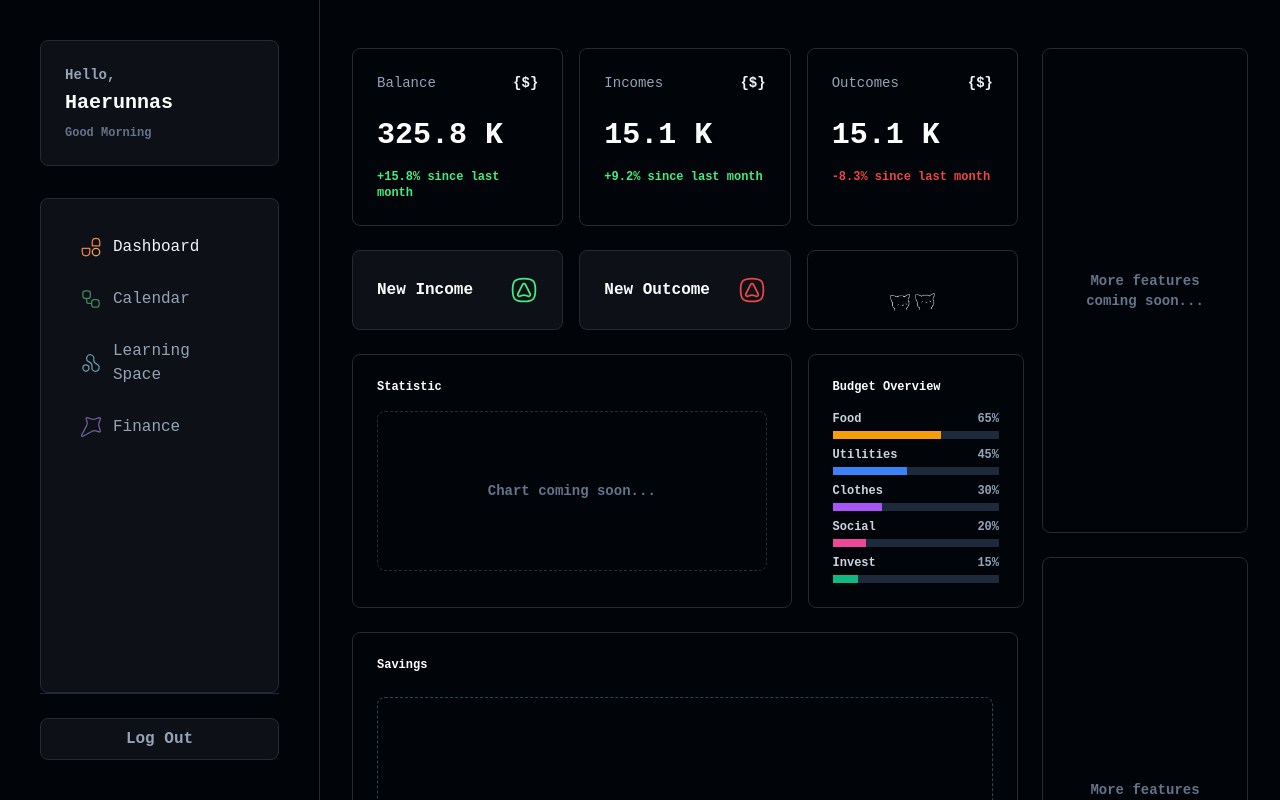
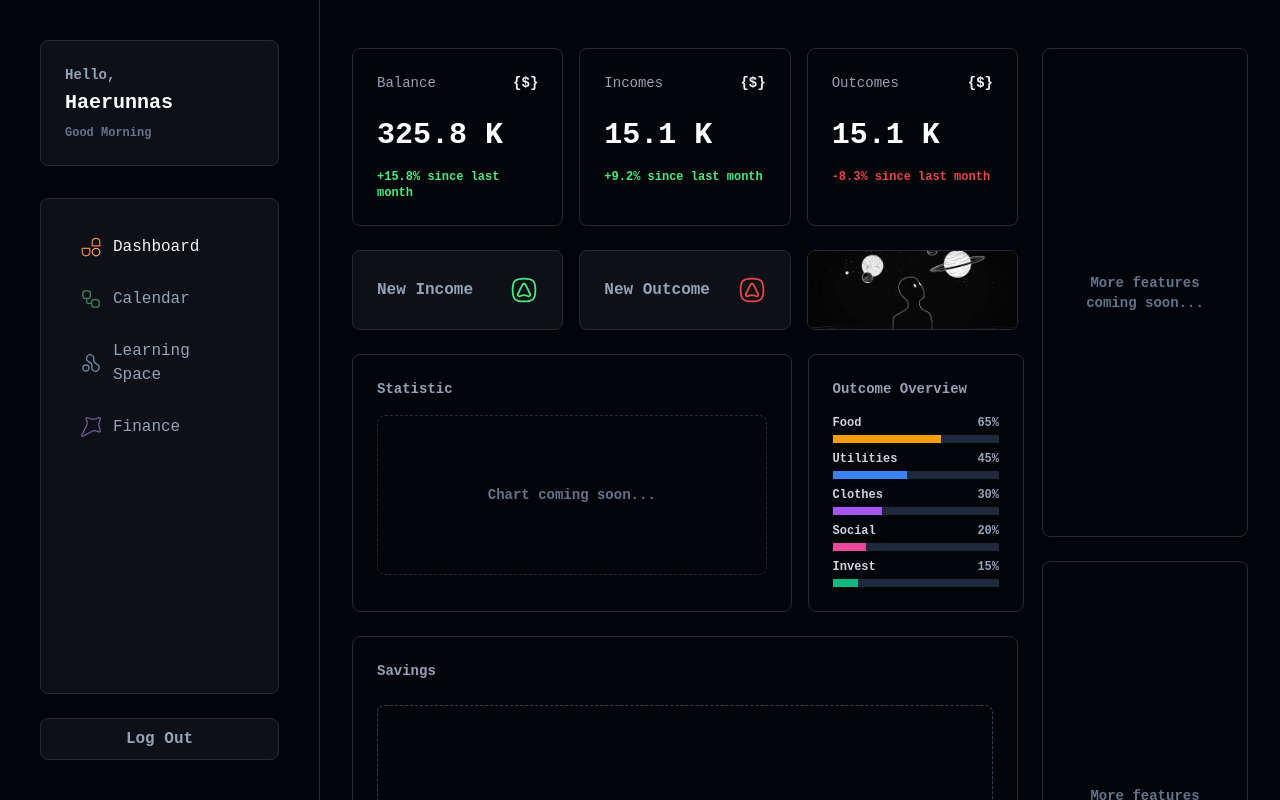
Before and after one commit to hrnns-ti/persony-app, a React (Vite) app: page / in a window 1280 px wide. Built offline with nearby package versions, Linux system fonts and the light colour scheme.

Commit message:
Fix: Action Button UI

```diff
--- a/package.json
+++ b/package.json
@@ -14,13 +14,15 @@
     "@tauri-apps/plugin-opener": "^2",
     "react": "^19.1.0",
     "react-dom": "^19.1.0",
-    "recharts": "^3.6.0"
+    "recharts": "^3.6.0",
+    "styled-components": "^6.1.19"
   },
   "devDependencies": {
     "@tailwindcss/postcss": "^4.1.18",
     "@tauri-apps/cli": "^2",
     "@types/react": "^19.1.8",
     "@types/react-dom": "^19.1.6",
+    "@types/styled-components": "^5.1.36",
     "@vitejs/plugin-react": "^4.6.0",
     "autoprefixer": "^10.4.23",
     "postcss": "^8.5.6",
--- a/src/components/dashboard/GreetingCard.tsx
+++ b/src/components/dashboard/GreetingCard.tsx
@@ -11,7 +11,7 @@ export default function GreetingCard() {
             <h1 className="text-4xl font-inconsola font-bold text-white mb-2">
                 {getGreeting()}, Haerunnas
             </h1>
-            <p className="text-slate-400">Let's manage your finances today.</p>
+            <p className="text-slate-900">Let's manage your finances today.</p>
         </div>
     );
 }
--- a/src/components/dashboard/Sidebar.tsx
+++ b/src/components/dashboard/Sidebar.tsx
@@ -58,7 +58,7 @@ export default function Sidebar({ activeTab = 'dashboard', onTabChange }: Sideba
             </nav>
 
             {/* Bottom Section */}
-            <div className="pt-6 border-t border-slate-800">
+            <div className="pt-6 border-line">
                 <button className="bg-secondary w-full font-semibold border border-line px-4 py-2 rounded-lg text-slate-400 hover:text-white transition-all font-medium text-md">
                     Log Out
                 </button>
--- a/src/components/finance/ActionCard.tsx
+++ b/src/components/finance/ActionCard.tsx
@@ -6,9 +6,9 @@ interface ActionCardProps {
 
 export default function ActionCard({ title, icon, color }: ActionCardProps) {
     return (
-        <button className={` bg-secondary border border-line rounded-lg p-6 hover:border-${color}-500 transition-all flex items-center justify-between group`}>
-            <span className={`text-md font-bold text-${color}`}>{title}</span>
-            <span className={`text-3xl group-hover:scale-110 transition-transform`}>{icon}</span>
+        <button className={` bg-secondary border hover:bg-main border-line rounded-lg p-6 hover:border-slate-600 transition-all flex items-center justify-between group`}>
+            <span className={`text-md hover:text-white font-bold text-${color}`}>{title}</span>
+            <span className={`text-3xl group-hover:color-slate-white transition-transform`}>{icon}</span>
         </button>
     );
 }
--- a/src/pages/Finance.tsx
+++ b/src/pages/Finance.tsx
@@ -32,11 +32,11 @@ export default function FinancePage() {
 
                                 {/* SUB-ROW 2: Action Cards */}
                                 <div className="grid grid-cols-3 gap-4">
-                                    <ActionCard title="New Income" icon={<IncomeIcon className="w-7 h-7" />} color="white" />
-                                    <ActionCard title="New Outcome" icon={<OutcomeIcon className="w-7 h-7" />} color="white" />
+                                    <ActionCard title="New Income" icon={<IncomeIcon className="w-7 h-7" />} color="slate-400" />
+                                    <ActionCard title="New Outcome" icon={<OutcomeIcon className="w-7 h-7" />} color="slate-400" />
                                     <div className="h-20 w-full border border-line rounded-lg overflow-hidden">
                                         <img
-                                            src="/assets/cats.png"
+                                            src="/assets/unknown.jpg"
                                             alt="Eyes GIF"
                                             className={"w-full h-full object-cover object-center"}
                                         />
@@ -48,7 +48,7 @@ export default function FinancePage() {
                             <div className="grid grid-cols-[66%_32.5%] gap-4">
                                 {/* Statistic */}
                                 <Card className="bg-main border border-line">
-                                    <h3 className="text-xs font-semibold text-white mb-4">Statistic</h3>
+                                    <h3 className="text-sm font-semibold text-slate-400 mb-4">Statistic</h3>
                                     <div className="h-40 bg-gradient-to-br from-grey to-grey rounded-lg flex items-center justify-center border border-dashed border-line">
                                         <p className="text-slate-500 text-sm">Chart coming soon...</p>
                                     </div>
@@ -56,7 +56,7 @@ export default function FinancePage() {
 
                                 {/* Budget Overview */}
                                 <Card className="bg-main border border-line">
-                                    <h3 className="text-xs font-semibold text-white mb-4 col-span-full">Budget Overview</h3>
+                                    <h3 className="text-sm font-semibold text-slate-400 mb-4 col-span-full">Outcome Overview</h3>
                                     <div className="space-y-2 text-sm">
                                         {[
                                             { label: 'Food', value: 65, color: 'bg-amber-500' },
@@ -84,7 +84,7 @@ export default function FinancePage() {
 
                             {/* ROW 3: Savings Section */}
                             <Card className="bg-main border border-line mb-4">
-                                <h3 className="text-xs font-semibold text-white mb-6">Savings</h3>
+                                <h3 className="text-sm font-semibold text-slate-400 mb-6">Savings</h3>
                                 <div className="h-80 bg-gradient-to-br from-grey to-grey rounded-lg flex items-center justify-center border border-dashed border-slate-700">
                                     <p className="text-slate-500">All savings will here, include create saving</p>
                                 </div>
```
Also changed, not shown: 1 other file (tests, documents, lock files or other folders).
